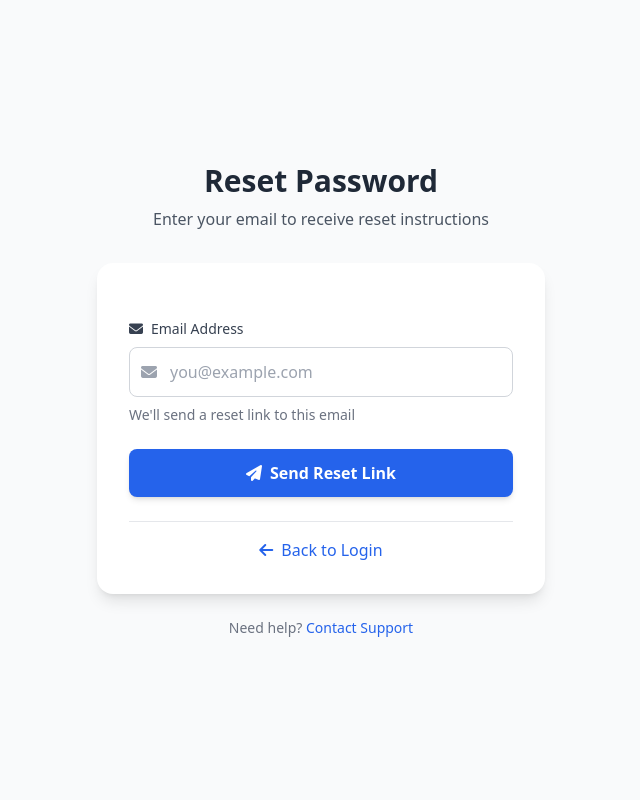
After one commit to nh-404/Resturent_Management, a Django app: page /accounts/reset-password/ in a window 1280 px wide. The commit adds this page. Shown: the whole page, without its empty margins (319-959 px from the left). Run offline with Django 5.2, Linux system fonts and the light colour scheme; some libraries are stand-ins or nearby versions.

Commit message:
add reset password feature

```diff
--- a/accounts/urls.py
+++ b/accounts/urls.py
@@ -1,15 +1,10 @@
+from django.urls import path
 from accounts import views
-from django.urls import path
 
 urlpatterns = [
-
-
     path('signUp/', views.signUp, name='signUp'),
     path('login/', views.signIn, name='login'),
-
-    #path('online_menu/', views.online_menu, name='online_menu'),
-    # path('online-order/', views.online_order, name='online_order'),
-    # path('offline-order/', views.offline_order, name='offline_order'),
-    # path('book-table/', views.book_table, name='book_table'),
-
+    path('logout/', views.signOut, name='logout'),
+    path('reset-password/', views.reset_password, name='reset_password'),
+    path('reset-password/<uidb64>/<token>/', views.reset_password_confirm, name='reset_password_confirm'),
 ]
--- a/accounts/views.py
+++ b/accounts/views.py
@@ -1,16 +1,27 @@
 from django.shortcuts import render,redirect
+from django.template.loader import render_to_string
 from accounts.models import User
-from django.contrib.auth import login
+from django.urls import reverse
+from django.core.mail import EmailMultiAlternatives
+from django.contrib.auth import login, authenticate, logout
+from django.utils.http import urlsafe_base64_encode, urlsafe_base64_decode
+from django.utils.encoding import force_bytes, force_str
+from django.conf import settings
+from django.contrib.auth.tokens import default_token_generator
 
-# Create your views here.
+
+
+#_______signUP___
 def signUp(request):
 
     if request.method == 'POST':
+
         full_name = request.POST.get('full_name')
         phone = request.POST.get('phone')
         email = request.POST.get('email')
         password = request.POST.get('password')
 
+        #chexking data from db
         if email and password and full_name and phone:
 
             user = User.objects.create_user(
@@ -20,7 +31,7 @@ def signUp(request):
                 phone=phone,
             )
 
-            # login(request, user)
+            login(request, user)
             return redirect('home')
 
         else:
@@ -30,5 +41,128 @@ def signUp(request):
 
     return render(request, 'auth/signUp.html')
 
+
+
+#_____Login___
 def signIn(request):
+
+    if request.method == 'POST':
+
+        email = request.POST.get('email')
+        password = request.POST.get('password')
+
+        user = authenticate(request, email=email, password=password)
+
+        if user is not None:
+            login(request, user)
+            return redirect('home')
+
+        else:
+            return render(request, 'auth/login.html', {'error' : 'Invalid password or email'})
+
+
     return render(request, 'auth/login.html')
+
+
+
+
+#___-Logout__
+def signOut(request):
+
+    logout(request)
+    return redirect('login')
+
+
+
+
+#___________reset_password__________
+def reset_password(request):
+
+    if request.method == 'POST':
+        email = request.POST.get('email')
+
+        try:
+            user = User.objects.get(email=email)
+
+            uid = urlsafe_base64_encode(force_bytes(user.pk))
+            token = default_token_generator.make_token(user)
+
+            reset_link = request.build_absolute_uri(
+                reverse('reset_password_confirm', kwargs={'uidb64': uid, 'token': token})
+            )
+
+
+
+            # Render HTML template
+            html_content = render_to_string('auth/reset_password//reset_email_template.html', {'reset_link': reset_link})
+
+            # Optional: plain text fallback
+            text_content = f"""
+            Hello,
+
+            You requested a password reset. Click the link below to reset your password:
+
+            {reset_link}
+
+            If you did not request this, please ignore this email.
+            """
+
+            # Send email
+            msg = EmailMultiAlternatives(
+                subject="Password Reset Request",
+                body=text_content,
+                from_email=settings.DEFAULT_FROM_EMAIL,
+                to=[email],
+            )
+            msg.attach_alternative(html_content, "text/html")
+            msg.send()
+
+
+        except User.DoesNotExist:
+            pass
+
+        return render(request,'auth/reset_password/reset_password_sent.html')
+
+    return render(request,'auth/reset_password/reset_password.html')
+
+
+
+
+#___________reset_password_confirm__________
+def reset_password_confirm(request, uidb64, token):
+
+    try:
+        uid = force_str(urlsafe_base64_decode(uidb64))
+        user = User.objects.get(pk=uid)
+
+    except (User.DoesNotExist, ValueError, TypeError):
+        user = None
+
+#__User Condition checking___
+    if user is None or not default_token_generator.check_token(user, token):
+        return render(
+            request,
+            'auth/reset_password/reset_password_invalid.html'
+        )
+
+#__password Condition checking for template___
+    if request.method == 'POST':
+
+        password = request.POST.get('password')
+        confirm_password = request.POST.get('confirm_password')
+
+
+        if not password or not confirm_password:
+            return render(request, 'auth/reset_password/reset_password_confirm.html', {'error': 'All fields are required'})
+
+        if password != confirm_password:
+            return render(request, 'auth/reset_password/reset_password_confirm.html',{'error': 'Passwords do not match'})
+
+#__Reset hash password______
+        user.set_password(password)
+        user.save()
+
+        return redirect('login')
+
+
+    return render(request, 'auth/reset_password/reset_password_confirm.html')
--- /dev/null
+++ b/templates/auth/reset_password/reset_password.html
@@ -0,0 +1,81 @@
+<!DOCTYPE html>
+<html lang="en">
+<head>
+    <meta charset="UTF-8">
+    <meta name="viewport" content="width=device-width, initial-scale=1.0">
+    <title>Reset Password | Your App</title>
+    <script src="https://cdn.tailwindcss.com"></script>
+    <link rel="stylesheet"
+          href="https://cdnjs.cloudflare.com/ajax/libs/font-awesome/6.4.0/css/all.min.css">
+</head>
+
+<body class="bg-gray-50 min-h-screen flex items-center justify-center p-4">
+    <div class="max-w-md w-full">
+
+        <!-- Header -->
+        <div class="text-center mb-8">
+            <h1 class="text-3xl font-bold text-gray-800">Reset Password</h1>
+            <p class="text-gray-600 mt-2">
+                Enter your email to receive reset instructions
+            </p>
+        </div>
+
+        <!-- Reset Form -->
+        <div class="bg-white rounded-2xl shadow-lg p-8">
+            <form method="post" class="space-y-6">
+                {% csrf_token %}
+
+                <!-- Email Input -->
+                <div>
+                    <label class="block text-sm font-medium text-gray-700 mb-2">
+                        <i class="fas fa-envelope mr-2"></i>Email Address
+                    </label>
+                    <div class="relative">
+                        <input
+                            type="email"
+                            name="email"
+                            required
+                            placeholder="you@example.com"
+                            class="w-full px-4 py-3 pl-10 border border-gray-300 rounded-lg
+                                   focus:ring-2 focus:ring-blue-500 focus:border-blue-500 transition"
+                        >
+                        <i class="fas fa-envelope absolute left-3 top-1/2 transform
+                                  -translate-y-1/2 text-gray-400"></i>
+                    </div>
+                    <p class="text-sm text-gray-500 mt-2">
+                        We'll send a reset link to this email
+                    </p>
+                </div>
+
+                <!-- Submit Button -->
+                <button
+                    type="submit"
+                    class="w-full bg-blue-600 text-white py-3 px-4 rounded-lg font-semibold
+                           hover:bg-blue-700 transition duration-300 shadow-md hover:shadow-lg"
+                >
+                    <i class="fas fa-paper-plane mr-2"></i>Send Reset Link
+                </button>
+
+                <!-- Back to Login -->
+                <div class="text-center pt-4 border-t border-gray-200">
+                    <a href="{% url 'login' %}"
+                       class="text-blue-600 hover:text-blue-800 font-medium">
+                        <i class="fas fa-arrow-left mr-2"></i>Back to Login
+                    </a>
+                </div>
+            </form>
+        </div>
+
+        <!-- Footer -->
+        <div class="text-center mt-6 text-gray-500 text-sm">
+            <p>
+                Need help?
+                <a href="#" class="text-blue-600 hover:underline">
+                    Contact Support
+                </a>
+            </p>
+        </div>
+
+    </div>
+</body>
+</html>
```
Also changed, not shown: core/settings.py (+9 -0 lines), templates/auth/login.html (+3 -5 lines), templates/auth/reset_password/reset_email_template.html (added, +29 -0 lines), templates/auth/reset_password/reset_password_confirm.html (added, +81 -0 lines), templates/auth/reset_password/reset_password_invalid.html (added, +72 -0 lines), templates/auth/reset_password/reset_password_sent.html (added, +67 -0 lines), templates/base/customer_ui.html (+16 -3 lines), db.sqlite3.
